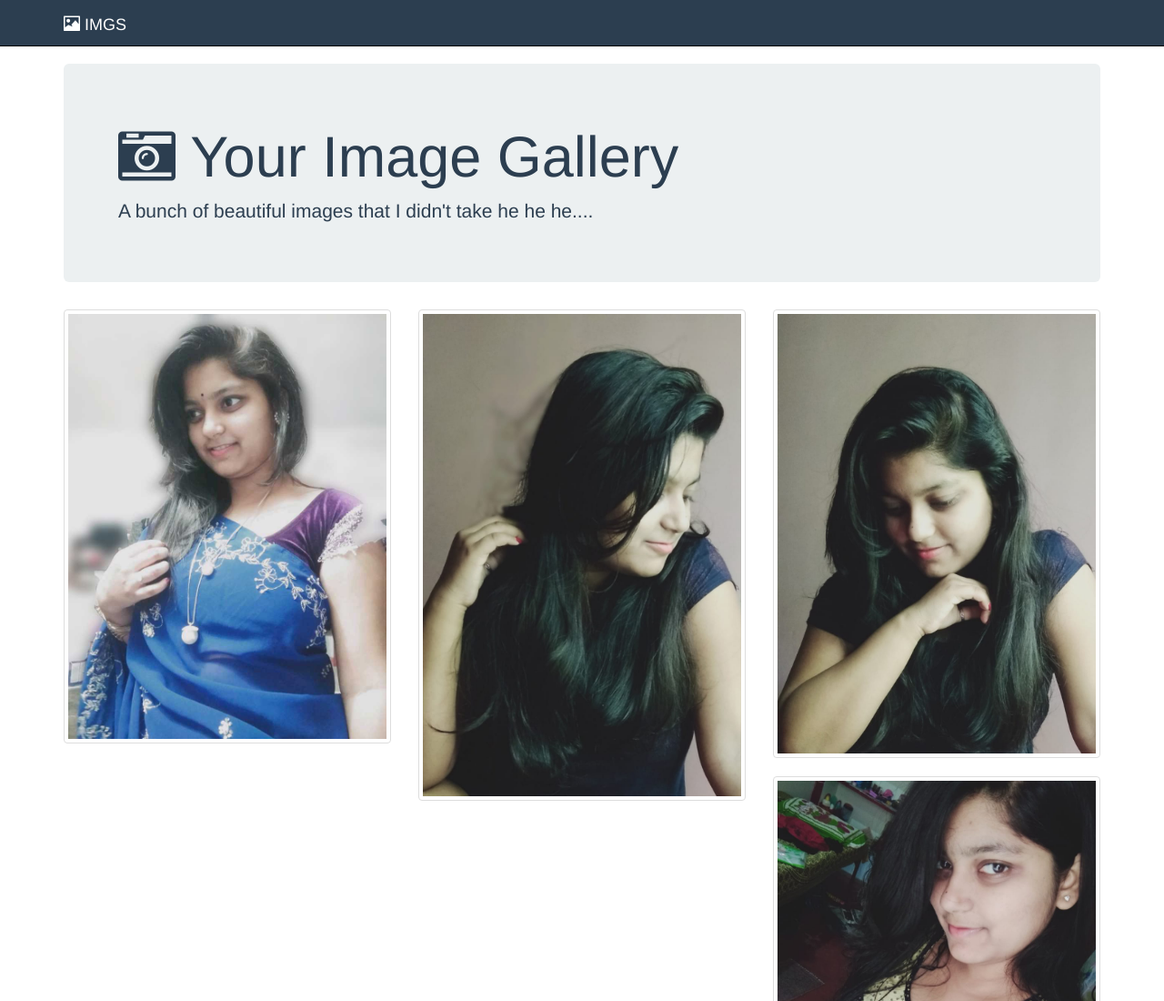
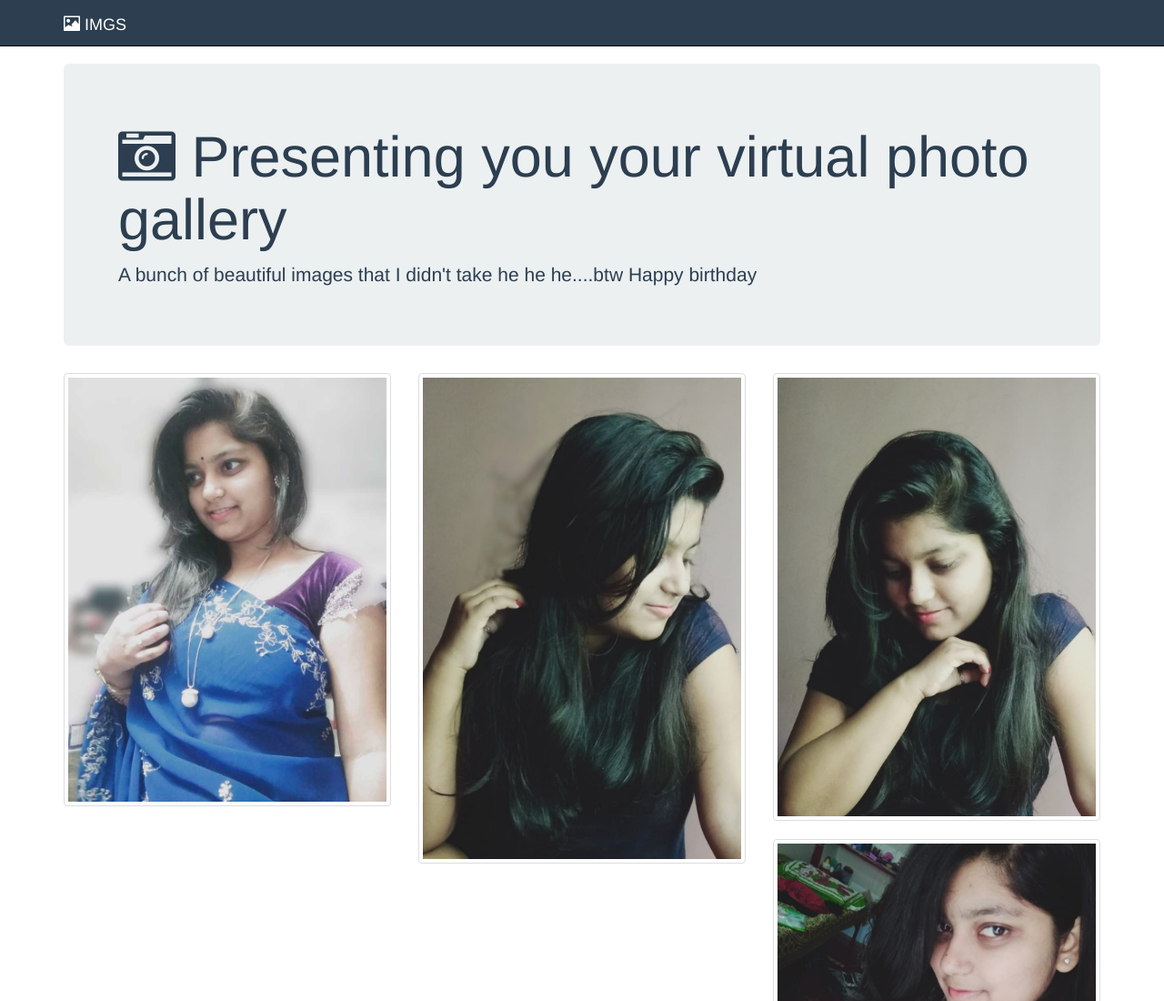
Before and after one commit to asmbday/asmbday.github.io, a plain HTML site: page index.html in a window 1280 px wide. Shown: the top 1100 px of the page at 91% size. Drawn offline with nearby package versions, Linux system fonts and the light colour scheme.

Commit message:
Update index.html

```diff
--- a/index.html
+++ b/index.html
@@ -47,8 +47,8 @@
   <div class="container">
 
   <div class="jumbotron">
-    <h1><i class="fa fa-camera-retro"></i> Your Image Gallery </h1>
-    <p>A bunch of beautiful images that I didn't take he he he....</p>
+    <h1><i class="fa fa-camera-retro"></i> Presenting you your virtual photo gallery</h1>
+    <p>A bunch of beautiful images that I didn't take he he he....btw Happy birthday</p>
   </div>
 
     <div class="row">
```
